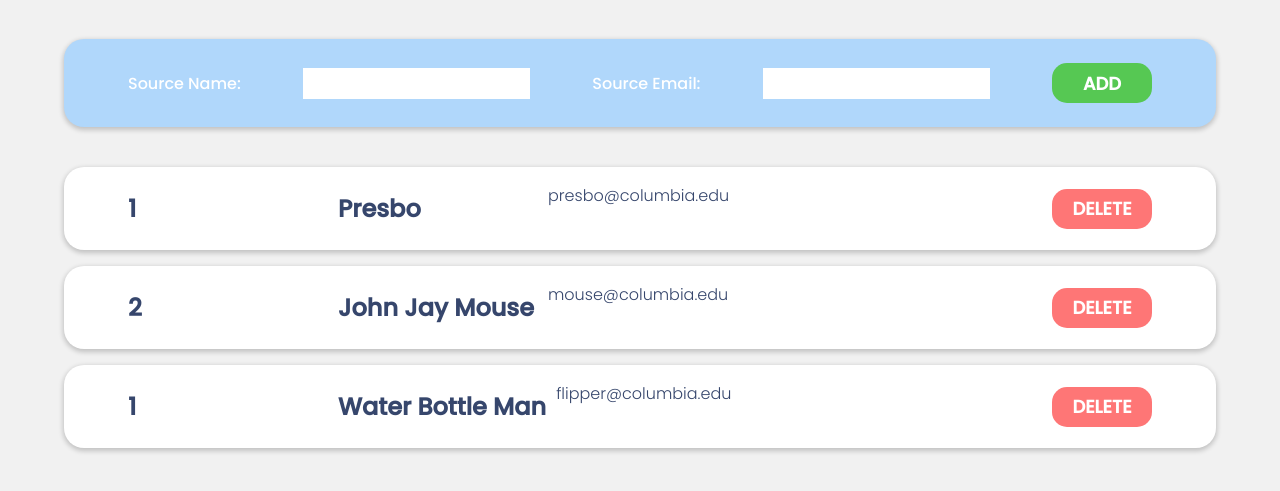
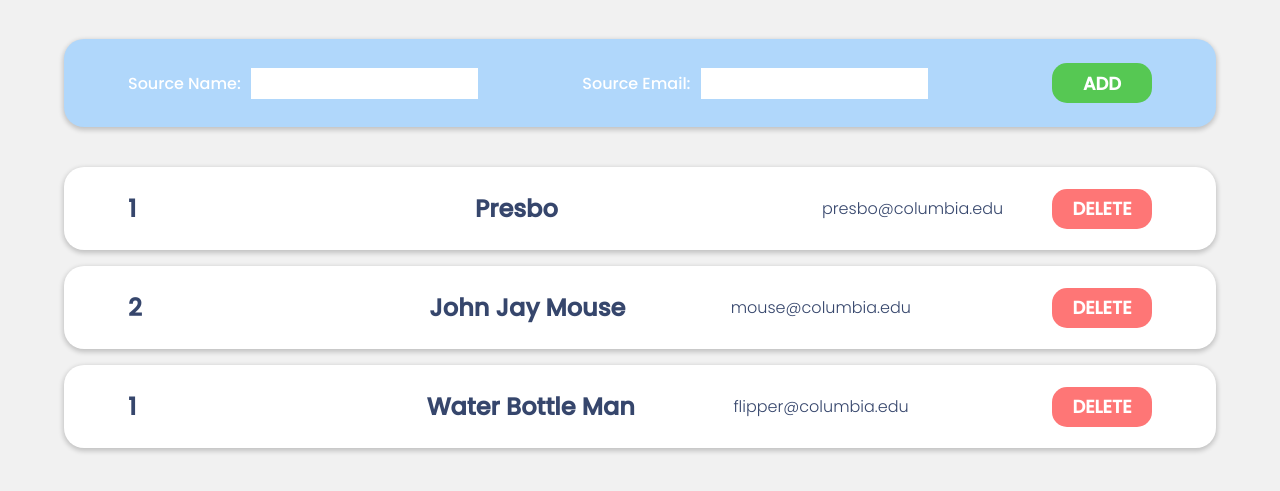
Before and after one commit to fabiolavillatoro2003/spec-sources, a React (Create React App) app in the folder react-app/: page / in a window 1280 px wide. Shown: the part 273-764 px from the top of the page. Built offline with nearby package versions, Linux system fonts and the light colour scheme.

Commit message:
Everything done except spacing between # and name

```diff
--- a/react-app/src/App.css
+++ b/react-app/src/App.css
@@ -10,6 +10,7 @@ input{
   margin:auto;
   border:none;
   padding: 8px 25px;
+  margin-left:10px;
 }
 
 .logo{
@@ -45,11 +46,6 @@ input{
   color: #ffffff;
 }
 
-.input-display{
-  display: flex;
-  padding: 1px 32px;
-}
-
 .entry{
   background-color: #ffffff;
   display: flex;
@@ -69,6 +65,11 @@ input{
   display: flex;
   flex-direction: row;
   align-items: start;
+}
+.item {
+  flex-grow: 1;
+  display: flex;
+  justify-content: flex-start;
 }
 
 .entry-text{
@@ -104,6 +105,7 @@ button{
   align-items: center;
   justify-content: center;
   display: flex;
+  margin-left:20px;
 }
 
 .deleteButton{
--- a/react-app/src/Components/List.js
+++ b/react-app/src/Components/List.js
@@ -2,26 +2,21 @@ function List(){
     return(
     <div>
     <div class="entry">
-        <div class="nameEmail"><p class="entry-text">1</p>
-        <p class="entry-text">Presbo</p>
-        <p class="entry-email">presbo@columbia.edu</p>
-        </div>
+        <div class="item"><p class="entry-text">1</p></div>
+        <div class="item"><p class="entry-text">Presbo</p></div>
+        <div><p class="entry-email">presbo@columbia.edu</p></div>
         <button class="deleteButton"><p class="button-text">DELETE</p></button>
     </div>
     <div class="entry">
-        <div class="nameEmail">
-        <p class="entry-text">2</p>
-        <p class="entry-text">John Jay Mouse</p>
-        <p class="entry-email">mouse@columbia.edu</p>
-        </div>
+        <div class="item"><p class="entry-text">2</p></div>
+        <div class="item"><p class="entry-text">John Jay Mouse</p></div>
+        <div class="item"><p class="entry-email">mouse@columbia.edu</p></div>
         <button class="deleteButton"><p class="button-text">DELETE</p></button>
     </div>
     <div class="entry">
-        <div class="nameEmail">
-        <p class="entry-text">1</p>
-        <p class="entry-text">Water Bottle Man</p>
-        <p class="entry-email">flipper@columbia.edu</p>
-        </div>
+        <div class="item"><p class="entry-text">1</p></div>
+        <div class="item"><p class="entry-text">Water Bottle Man</p></div>
+        <div class="item"><p class="entry-email">flipper@columbia.edu</p></div>
         <button class="deleteButton"><p class="button-text">DELETE</p></button>
     </div>
     </div>
```
